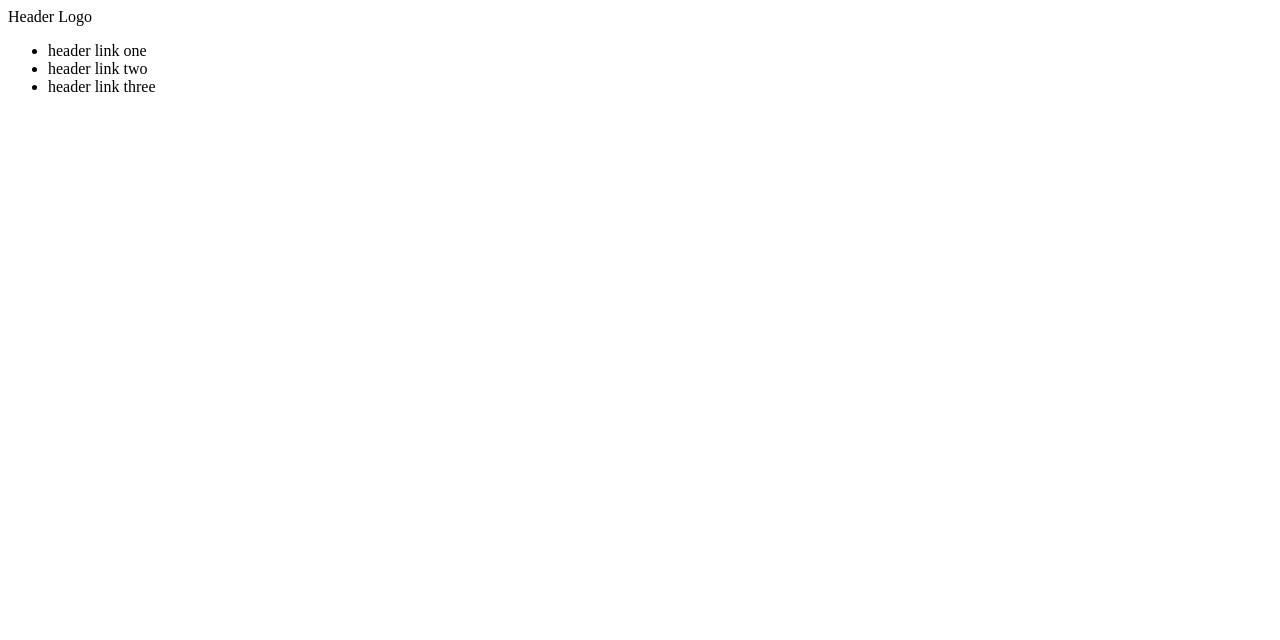
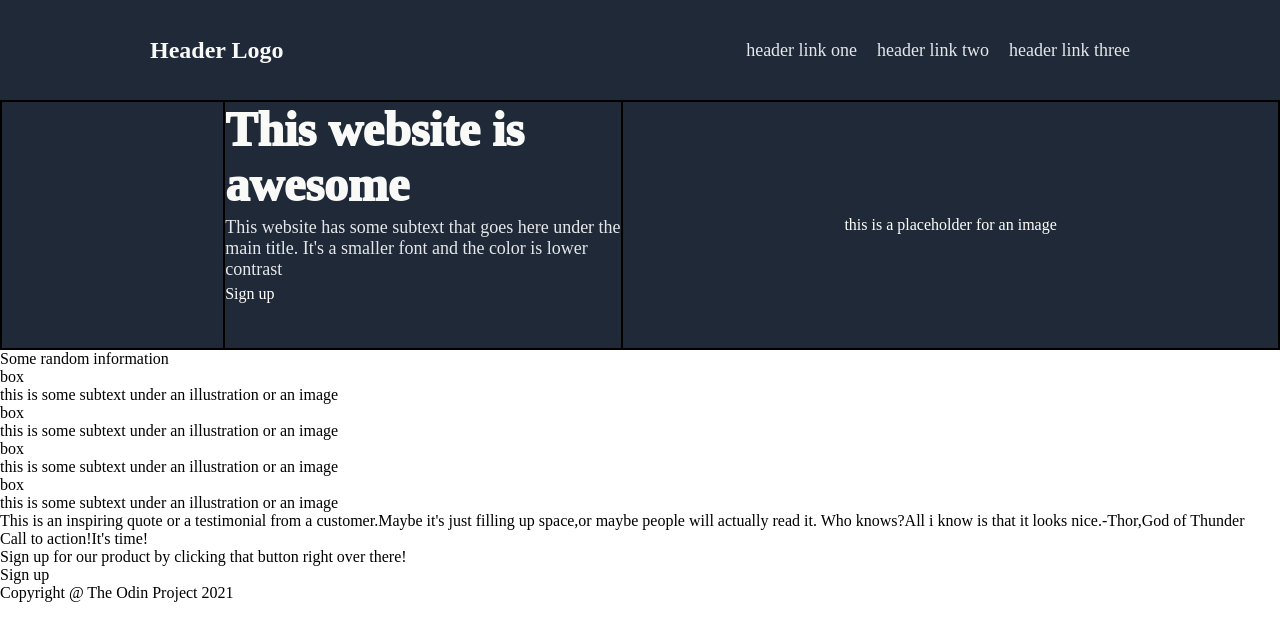
Before and after one commit to Aadithya15/odin-landing-page, a plain HTML site: page index.html in a window 1280 px wide. Drawn offline with Linux system fonts and the light colour scheme.

Commit message:
Changes to style.css and index.html

```diff
--- a/index.html
+++ b/index.html
@@ -3,20 +3,69 @@
 <head>
     <meta charset="UTF-8">
     <meta name="viewport" content="width=device-width, initial-scale=1.0">
-    <title>Landing Page
-    </title>
+    <title>Landing Page</title>
+    <link rel="stylesheet" href="./style.css">
 </head>
 <body>
     <div class="header">
         <div class="headerlogo">Header Logo</div>
-        <div class="right-links">
-            <ul>
-                <li>header link one</li>
-                <li>header link two</li>
-                <li>header link three</li>
-            </ul>
+        <ul class="right-links">
+            <li>header link one</li>
+            <li>header link two</li>
+            <li>header link three</li>
+        </ul>
         </div>
     </div>
+    <div class="hero">
+        <div class="text">
+            <div class="maintext">This website is awesome</div>
+            <div class="subtext">This website has some subtext that
+                    goes here under the main title.
+                    It's a smaller font and the color is lower contrast</div>
+            <div class="signup">Sign up</div>
+        </div>
+        <div class="image-box">this is a placeholder for an image</div>
+        </div>
+    </div>
+    <div class="info-ontainer">
+        <div class="infotext">Some random information</div>
+        <div class="info">
+            <div class="illu">box</div>
+            <div class="illutext">this is some subtext under an illustration or an image</div>
+        </div>
+        <div class="info">
+            <div class="illu">box</div>
+            <div class="illutext">this is some subtext under an illustration or an image</div>
+        </div>
+        <div class="info">
+            <div class="illu">box</div>
+            <div class="illutext">this is some subtext under an illustration or an image</div>
+        </div>
+        <div class="info">
+            <div class="illu">box</div>
+            <div class="illutext">this is some subtext under an illustration or an image</div>
+        </div>
+    </div>
+    <div class="quotes">
+        <div class="quote">This is an inspiring quote or a testimonial from a customer.Maybe it's just filling up space,or maybe people will actually read it.
+            Who knows?All i know is that it looks nice.
+        </div>
+        <div class="person">-Thor,God of Thunder</div>
+    </div>
+
+    <div class="ext">
+        <div class="extbox">
+            <div class="exttext">
+                <div class="mainpart">Call to action!It's time!</div>
+                <div class="subpart">Sign up for our product by clicking that button right over there!</div>
+            </div>
+            <div class="extsignup">Sign up</div>
+        </div>
+    </div>
+    <div class="footer">
+        <div class="footertext">Copyright @ The Odin Project 2021</div>
+    </div>
+
 
 </body>
 </html>
--- a/style.css
+++ b/style.css
@@ -0,0 +1,34 @@
+* {box-sizing: border-box;
+margin:0px;
+padding: 0px;}
+
+body {display: flex;
+flex-direction: column;}
+
+.header {display: flex;justify-content: space-between;height: 100px;align-items: center;background-color:#1F2937;color: white;}
+.headerlogo {font-size: 24px;font-weight: bolder;margin-left:150px;color: #F9FAF8;}
+li {font-size:18px;color:#E5E7EB;}
+
+
+
+.right-links {display: flex;gap:20px;margin-right: 150px;}
+
+.hero {display:flex;justify-content: space-evenly;background-color: #1F2937;color:white;border: 2px solid black;height: 250px;align-items: center;}
+
+.info-container {display: flex;}
+
+.quotes {display: flex;}
+
+.ext {display: flex;}
+
+.footer {display: flex;}
+
+ul {margin: 0px;padding: 0px;list-style-type: none;}
+
+.text {display:flex;flex-direction: column;border: 2px solid black;width:400px;align-self:center;height: 250px;gap:5px}
+
+.maintext {font-size: 48px;font-weight: 1000;color:#F9FAF8}
+
+.subtext {font-size: 18px;font-weight:400;color: #E5E7EB;}
+
+.signup {}
```
